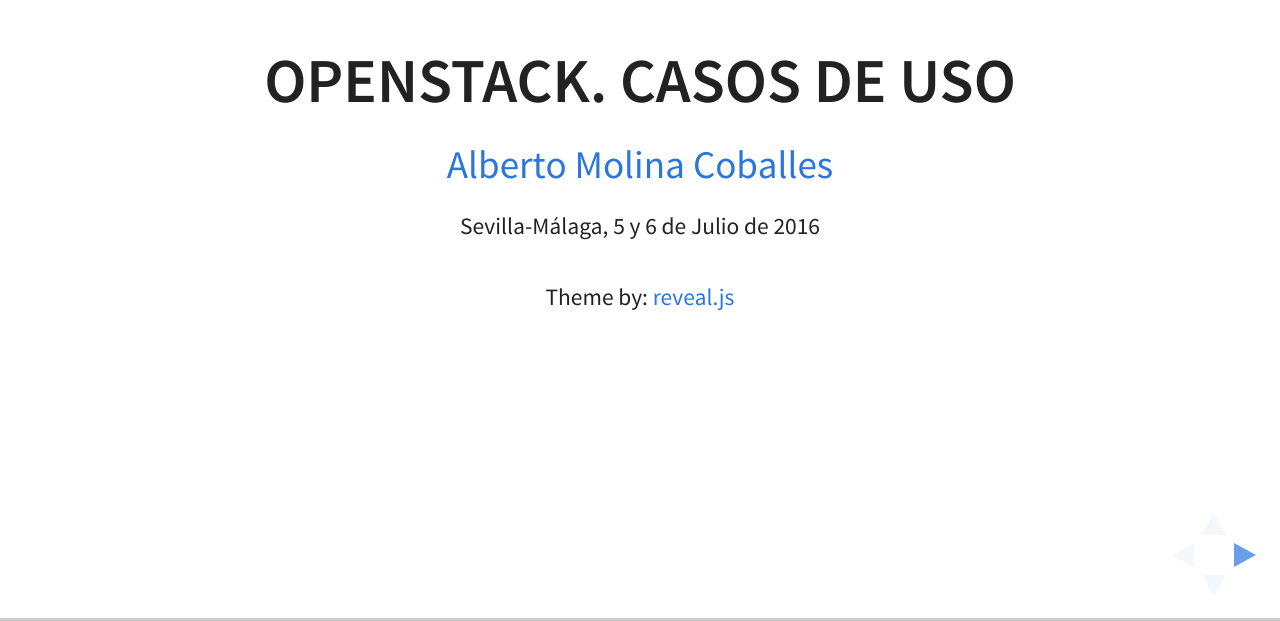
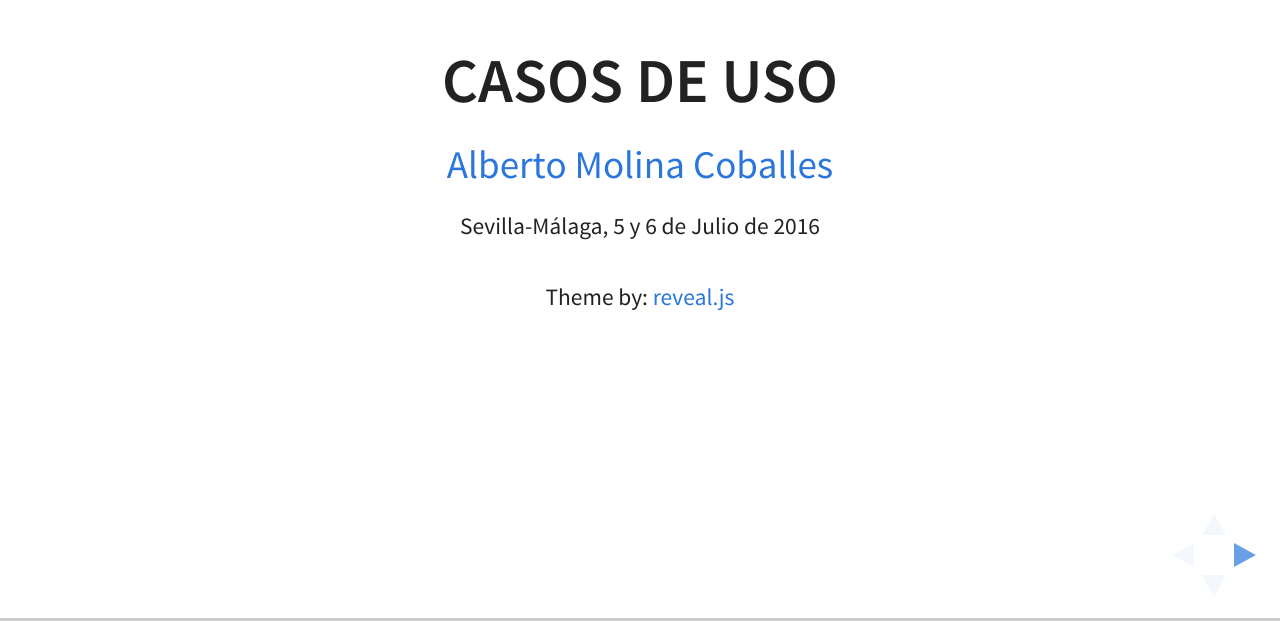
Before and after one commit to albertomolina/eticom-openstack, a plain HTML site: page casos-de-uso.html in a window 1280 px wide. Shown: the part 179-800 px from the top of the page. Drawn offline with Linux system fonts and the light colour scheme; files whose address does not match are found by name.

Commit message:
Corrigiendo título

```diff
--- a/casos-de-uso.html
+++ b/casos-de-uso.html
@@ -4,7 +4,7 @@
   <head>
     <meta charset="utf-8">
 
-    <title>Introducción a OpenStack</title>
+    <title>IaaS. Casos de Uso</title>
 
     <meta name="description" content="A framework for easily creating beautiful presentations using HTML">
     <meta name="author" content="Hakim El Hattab">
@@ -39,7 +39,7 @@
       <!-- Any section element inside of this container is displayed as a slide -->
       <div class="slides">
 	<section>
-	  <h2>OpenStack. Casos de uso</h2>
+	  <h2>Casos de uso</h2>
 	  <p><a href="http://albertomolina.wordpress.com">Alberto Molina Coballes</a></p>
 	  <!-- <p><a href="http://bn-cloud.com/"><img src="img/logohome_0_0.png" width="100px" class="plain"/></a></p> -->
 	  <p><small>Sevilla-Málaga, 5 y 6 de Julio de 2016</small></p>
```
